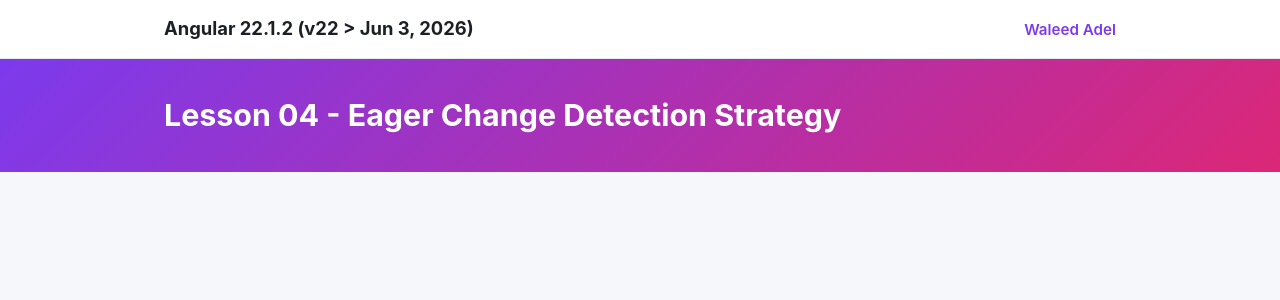
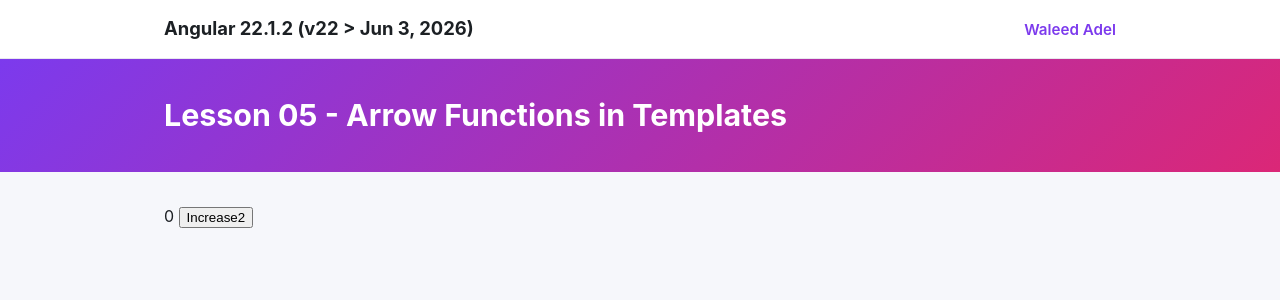
Before and after one commit to waledadel/angular_22_updates, an Angular app: page / in a window 1280 px wide. Shown: the top 300 px of the page. Built offline with nearby package versions, Linux system fonts and the light colour scheme.

Commit message:
05- Arrow Functions in Templates

```diff
--- a/src/app/app.html
+++ b/src/app/app.html
@@ -1 +1,5 @@
-<app-layout />
+<app-layout>
+    {{count()}}
+    <!-- <button (click)="increase()">Increase1</button> -->
+    <button (click)="count.update(c => c + 1)">Increase2</button>
+</app-layout>
--- a/src/app/app.ts
+++ b/src/app/app.ts
@@ -1,4 +1,4 @@
-import { Component, ChangeDetectionStrategy, OnInit, inject } from '@angular/core';
+import { Component, ChangeDetectionStrategy, OnInit, inject, signal } from '@angular/core';
 
 import { Layout } from './layout/layout';
 import { Users } from './users';
@@ -12,6 +12,8 @@ import { Users } from './users';
 })
 export class App implements OnInit {
 
+  count = signal(0);
+
   private usersService = inject(Users);
 
   // constructor(private usersService: Users) {
@@ -21,4 +23,8 @@ export class App implements OnInit {
   ngOnInit(): void {
     this.usersService.settName('Waleed Adel');
   }
+
+  // increase(): void {
+  //   this.count.update(c => c + 1);
+  // }
 }
--- a/src/app/layout/layout.html
+++ b/src/app/layout/layout.html
@@ -13,12 +13,13 @@
 
   <div class="lesson">
     <div class="lesson-inner">
-      <h1 class="lesson-title">Lesson 04 - Eager Change Detection Strategy</h1>
+      <h1 class="lesson-title">Lesson 05 - Arrow Functions in Templates</h1>
     </div>
   </div>
 
   <main class="content">
     <div class="content-inner">
+      <ng-content />
       <router-outlet />
     </div>
   </main>
```
